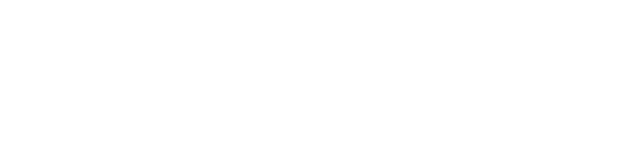
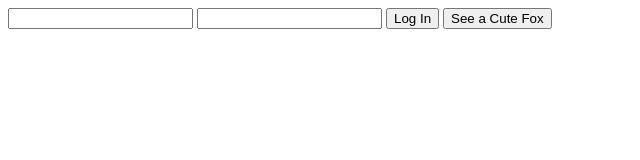
Before and after one commit to felixlapierre/team-soen-tryout, a website: page index.html in a window 1280 px wide. Shown: the whole page, without its empty margins (0-640 px from the left). Drawn offline with Linux system fonts and the light colour scheme.

Commit message:
init index.html

```diff
--- a/index.html
+++ b/index.html
@@ -1,8 +1,20 @@
 <!DOCTYPE hmtl>
 <html>
     <head>
-        <title>Game</title>
+        <title>Team soen tryout</title>
     </head>
     <body>
+        <form>
+            <input type="text" id= "userName" />
+            <input type="password" id= "password" />
+            <input type="button" value= "Log In" id= "login" />
+            <input type="button" value= "See a Cute Fox" id= "Create Account" onclick="gotoFox()" />
+
+        </form>
+        <script>
+        function gotoFox(){
+            //redirect to cute fox picture
+        }
+        </script>
     </body>
 </html>
```
